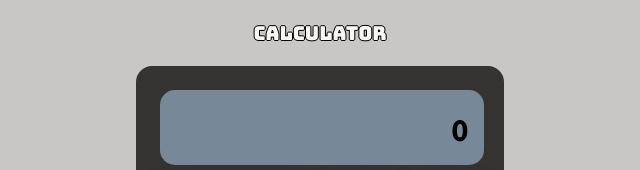
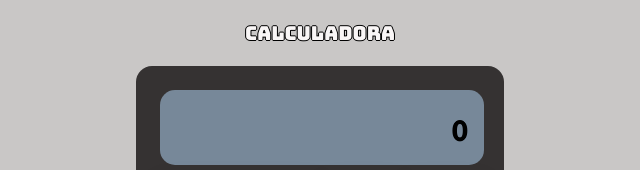
Before and after one commit to Ivanisho/calculadora-precurso, a plain HTML site: page public/index.html in a window 1280 px wide. Shown: the top 170 px of the page, 320-960 px from the left. Drawn offline with Linux system fonts and the light colour scheme.

Commit message:
change the title

```diff
--- a/public/index.html
+++ b/public/index.html
@@ -17,7 +17,7 @@
 <body style="overflow-x:hidden; overflow-y:hidden">
   <div class="container">
     <header>
-      <p> calculator</p>
+      <p> calculadora</p>
     </header>
 
     <div class="calculator">
```
